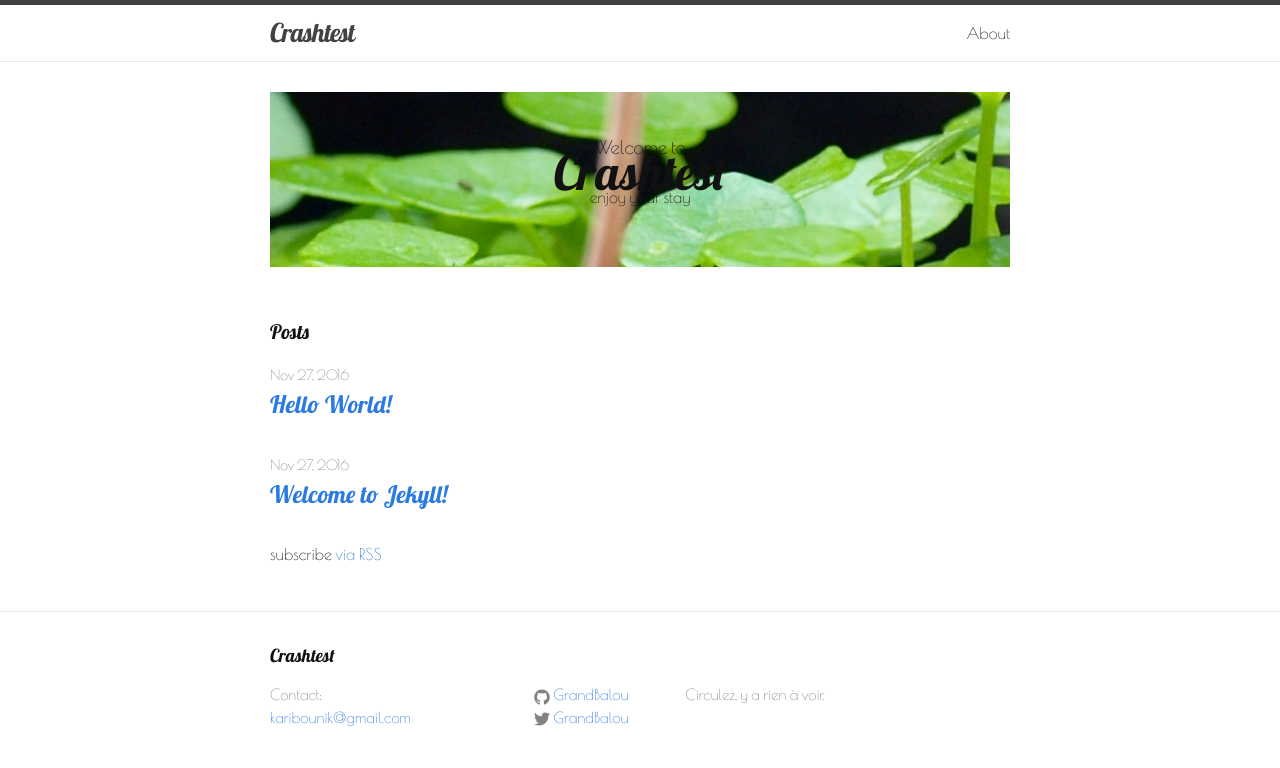
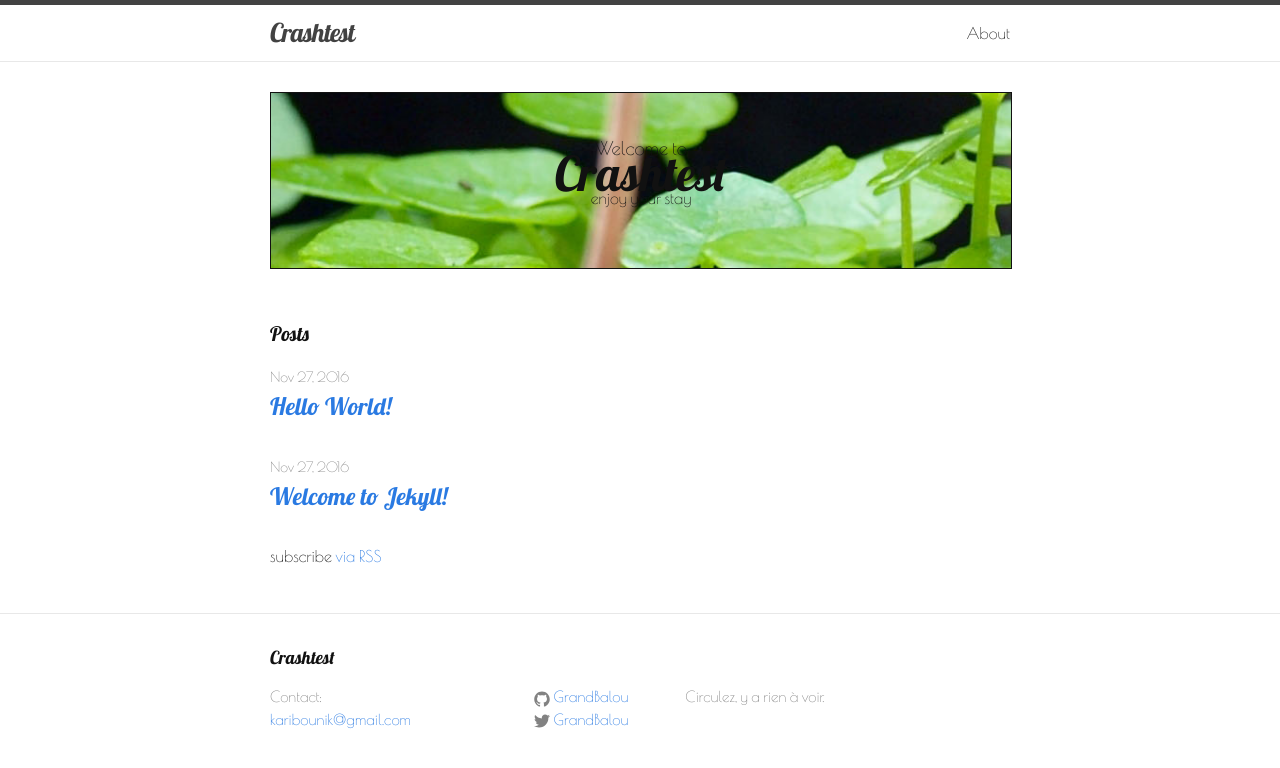
Before and after one commit to GrandBalou/grandbalou.github.io, a Jekyll site: the page built from index.html, in a window 1280 px wide. Shown: the top 768 px of the page. Built offline with Jekyll 4.4.1, drawn with Linux system fonts in a browser that asks for light colours.

Commit message:
Update _base.scss

```diff
--- a/_sass/_base.scss
+++ b/_sass/_base.scss
@@ -208,6 +208,7 @@ pre {
 #home-img{
     background: url("https://raw.githubusercontent.com/GrandBalou/GrandBalou.github.io/master/_sass/home-image.JPG") no-repeat fixed center;
     background-size: cover;
+    border: 1px solid;
     width: 100%;
     text-align: center;
     background-size: cover;
```
